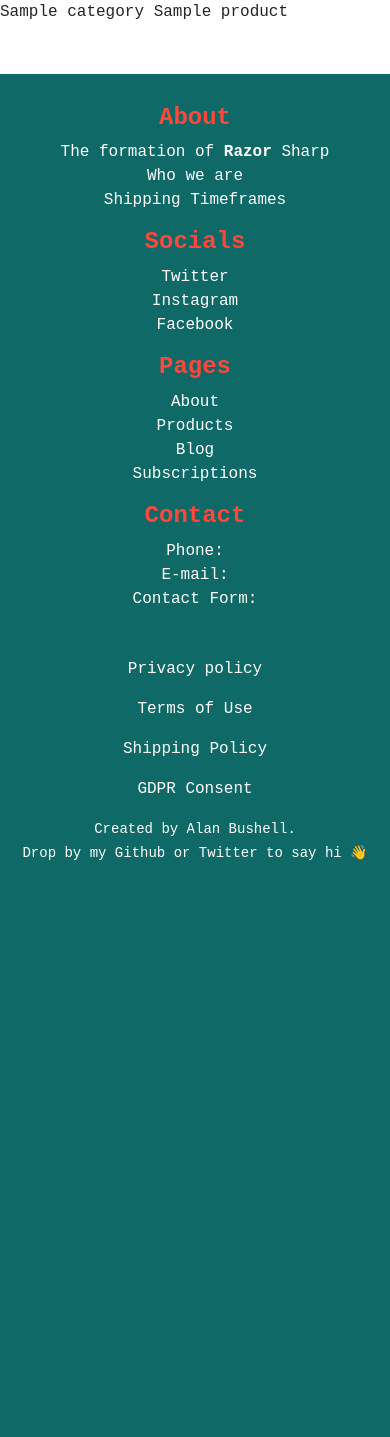
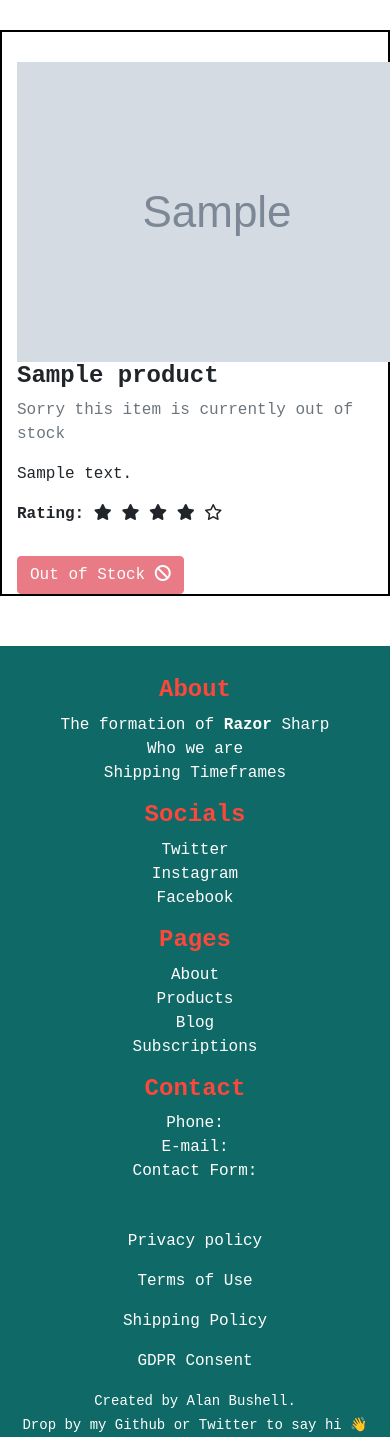
Before and after one commit to Alan-Bushell/razor-sharp, a Django app: page /products/1 in a window 390 px wide; the page is wider, and only the part inside the window is pictured. Shown: the part 66-1503 px from the top of that part. Before the commit the page ends 926 px from the top of that part, so only its background shows below. Run offline with Django 3.2, Linux system fonts and the light colour scheme; tables that the repository leaves empty hold one stand-in row (values such as "Sample post"); grey boxes marked "Sample" are stand-in pictures; some libraries are stand-ins or nearby versions.

Commit message:
add product detail page and add out of stock options

```diff
--- a/products/templates/products/product_detail.html
+++ b/products/templates/products/product_detail.html
@@ -4,7 +4,37 @@
 
 {% block content %}
 
-{{ product.category }}
-{{ product.product_name}}
+<div class="container product-detail-container">
+    <div class="row">
+        <div class="col-xs-12 col-md-6 product-detail-left">
+            <img class="product-detail-image" src="{{ product.image_url }}" alt="alt added to product model">
+        </div>
+        <div class="col-xs-12 col-md-6 product-detail-right">
+            <h4><strong>{{ product.product_name }}</strong></h4>
+            <!--Check if product in stock-->
+            {% if product.in_stock %}
+                <p class="text-muted">In Stock</p>
+            {% else %}
+                <p class="text-muted">Sorry this item is currently out of stock</p>
+            {% endif %}
+            <p>{{ product.description }}</p>
+            <div class="product-rating">
+                <strong>
+                Rating:
+                <i class="fa-solid fa-star"></i>
+                <i class="fa-solid fa-star"></i>
+                <i class="fa-solid fa-star"></i>
+                <i class="fa-solid fa-star"></i>
+                <i class="fa-regular fa-star"></i>
+            </strong>
+            </div>
+            {% if product.in_stock %}
+                <div class="btn btn-danger add-cart-btn">Add to Cart <i class="fa-solid fa-cart-arrow-down"></i></div>
+            {% else %}
+                <div class="btn btn-danger add-cart-btn disabled">Out of Stock <i class="fa-solid fa-ban"></i></i></div>
+            {% endif %}
+        </div>
+    </div>
+</div>
 
 {% endblock %}
--- a/static/css/base.css
+++ b/static/css/base.css
@@ -171,8 +171,6 @@ li{
     align-self: center;
 }
 
-
-
 .product-row{
     justify-content: center;
     align-content: center;
@@ -185,6 +183,24 @@ li{
 .card-footer{
     text-align: center;
 }
+
+/* product details page */
+
+.product-detail-container{
+    min-height: 500px;
+    border: solid black 2px;
+    margin-top: 30px;
+    padding-top: 30px;
+}
+
+.product-detail-left{
+    text-align: center;
+}
+
+.add-cart-btn{
+    margin-top: 30px;
+}
+
 /* Media Queries */
 
 
```
